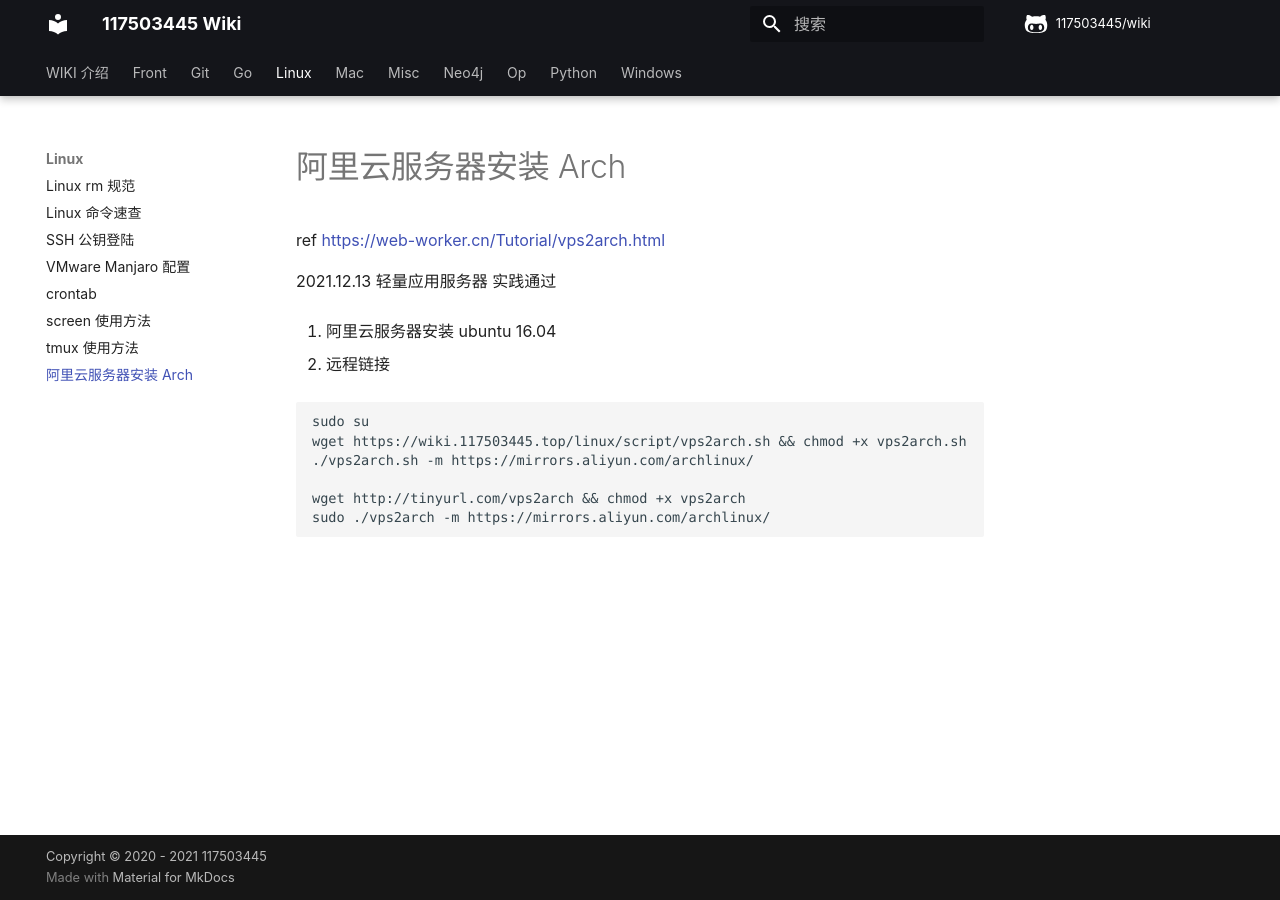
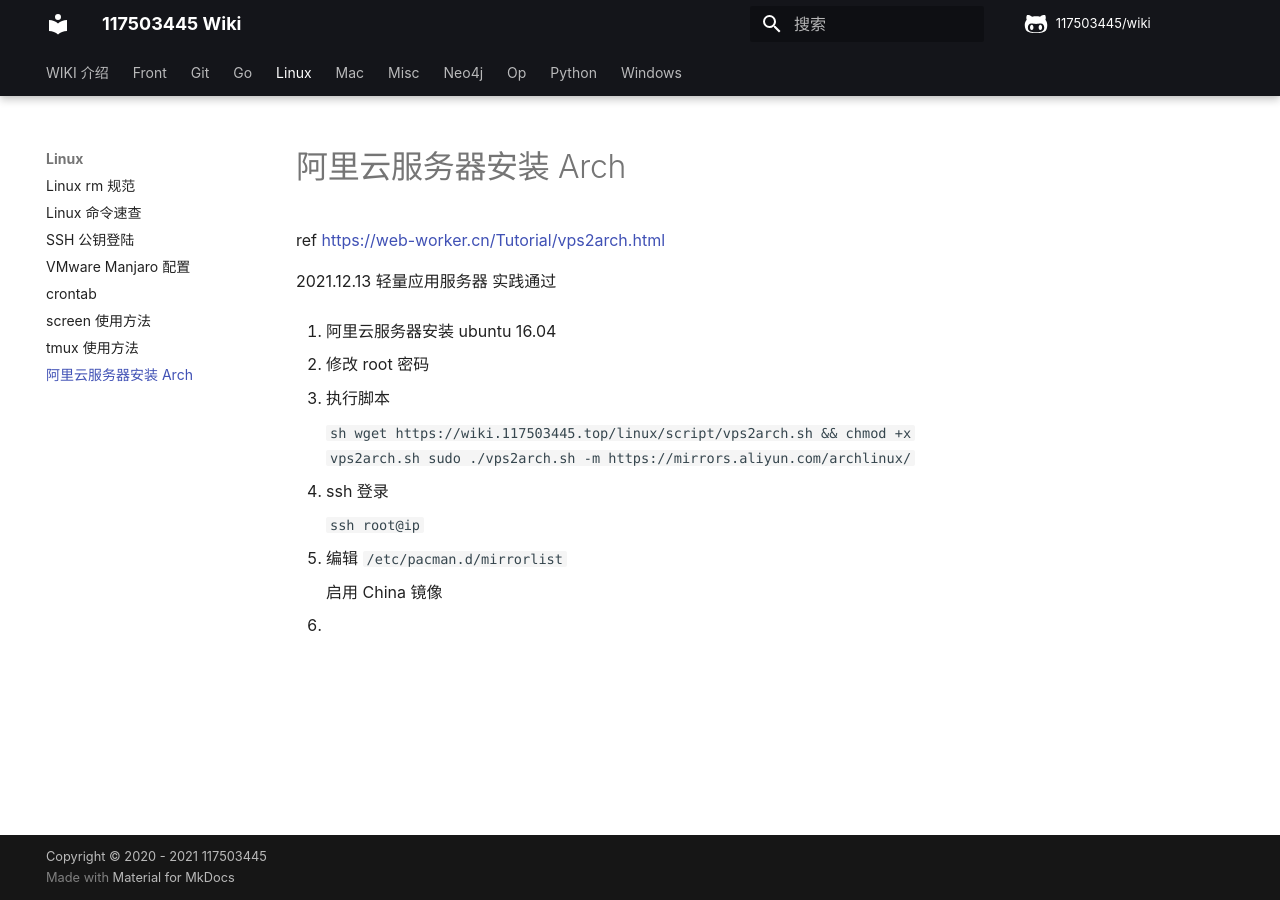
Before and after one commit to 117503445/wiki, an MkDocs documentation site: the page built from docs/linux/阿里云服务器安装 Arch.md, in a window 1280 px wide. Built offline with MkDocs 1.6.1 and Material for MkDocs 9.7.7, drawn with Linux system fonts in a browser that asks for light colours; some web fonts are replaced; comment, search, counter and statistics services are not loaded.

````diff
--- a/docs/linux/阿里云服务器安装 Arch.md
+++ b/docs/linux/阿里云服务器安装 Arch.md
@@ -14,13 +14,21 @@ ref <https://web-worker.cn/Tutorial/vps2arch.html>
 
 1. 阿里云服务器安装 ubuntu 16.04
 
-2. 远程链接
+2. 修改 root 密码
 
-```sh
-sudo su
-wget https://wiki.117503445.top/linux/script/vps2arch.sh && chmod +x vps2arch.sh
-./vps2arch.sh -m https://mirrors.aliyun.com/archlinux/
+3. 执行脚本
 
-wget http://tinyurl.com/vps2arch && chmod +x vps2arch
-sudo ./vps2arch -m https://mirrors.aliyun.com/archlinux/
-```
+    ```sh
+    wget https://wiki.117503445.top/linux/script/vps2arch.sh && chmod +x vps2arch.sh
+    sudo ./vps2arch.sh -m https://mirrors.aliyun.com/archlinux/
+    ```
+
+4. ssh 登录
+
+    `ssh root@ip`
+
+5. 编辑 `/etc/pacman.d/mirrorlist`
+
+    启用 China 镜像
+
+6.
````
Also changed, not shown: other parts of docs/linux/阿里云服务器安装 Arch.md (+1 -1 lines), 1 other file.
